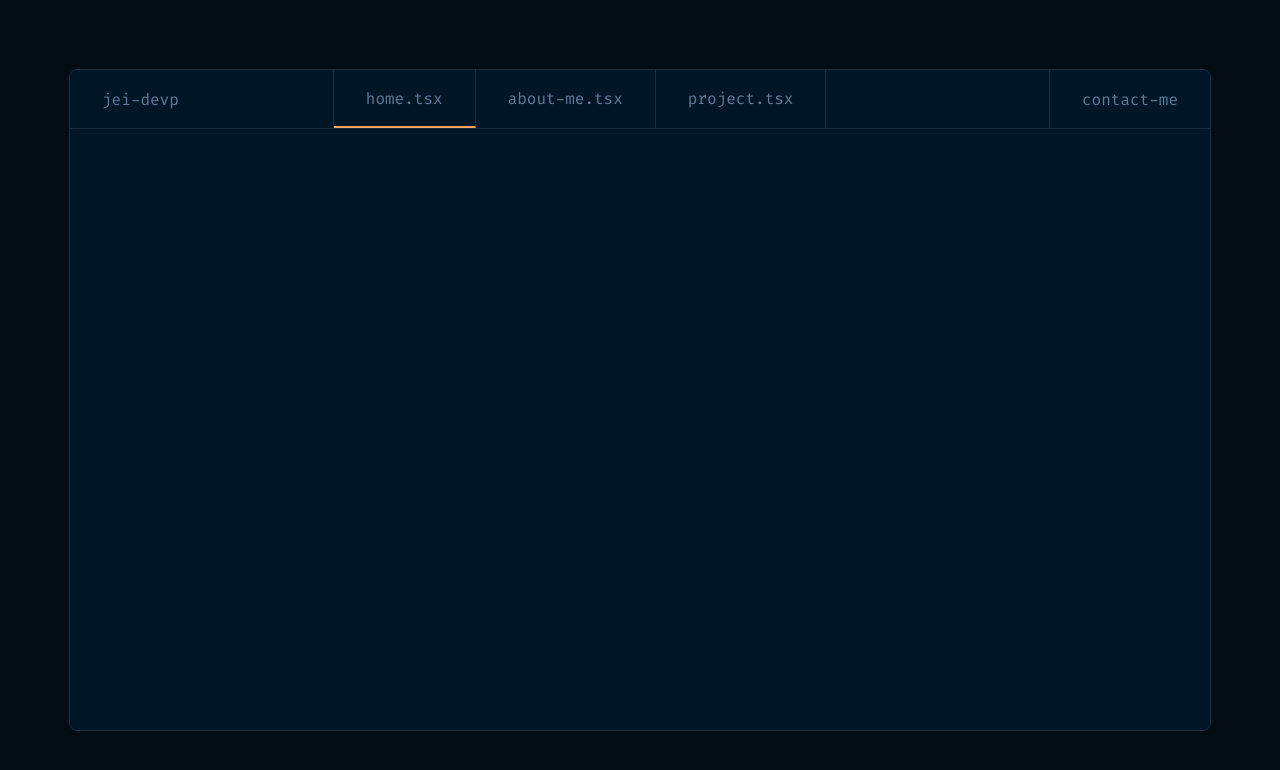
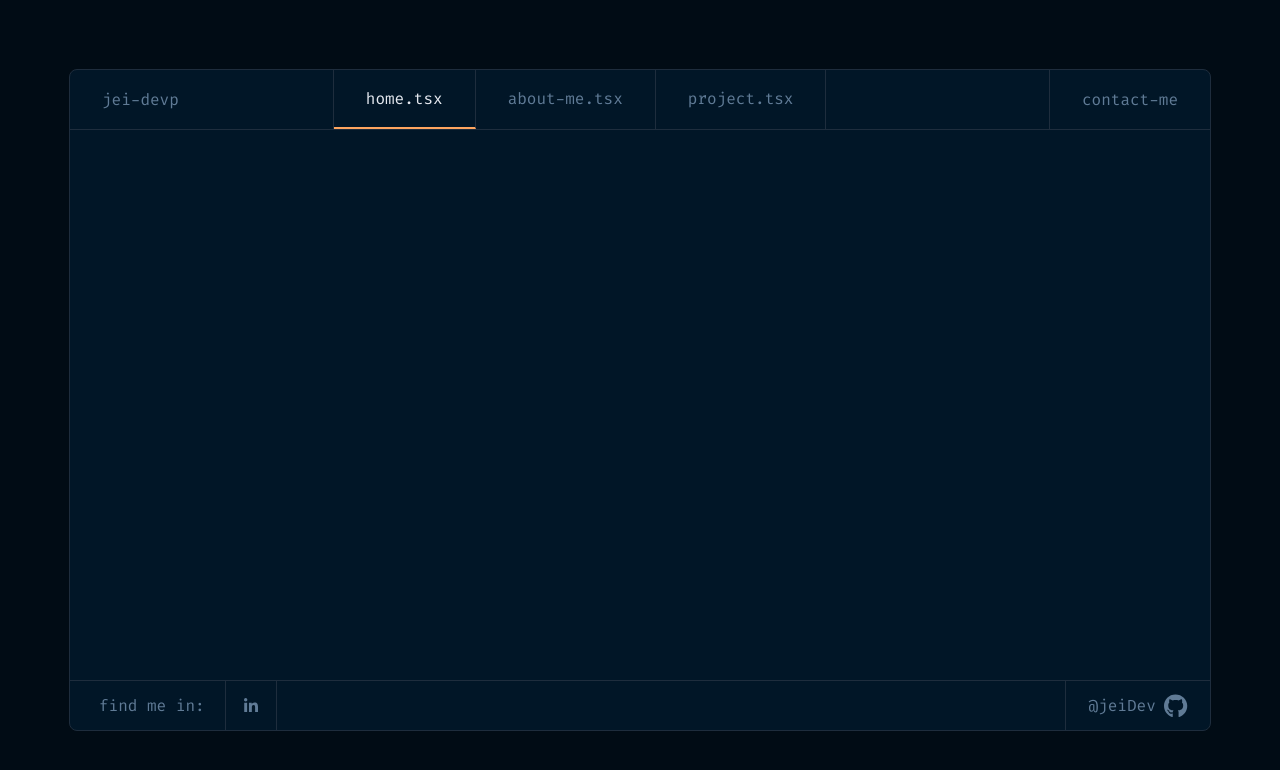
Before and after one commit to jeiDev/portfolio-v2, a Next.js app: page / in a window 1280 px wide. Shown: the top 770 px of the page. Built offline with nearby package versions, Linux system fonts and the light colour scheme.

Commit message:
completed design footer

```diff
--- a/package.json
+++ b/package.json
@@ -9,6 +9,9 @@
     "lint": "next lint"
   },
   "dependencies": {
+    "@fortawesome/fontawesome-svg-core": "^6.2.1",
+    "@fortawesome/free-brands-svg-icons": "^6.2.1",
+    "@fortawesome/react-fontawesome": "^0.2.0",
     "@next/font": "13.1.6",
     "@types/node": "18.11.18",
     "@types/react": "18.0.27",
--- a/src/components/layout/footer.tsx
+++ b/src/components/layout/footer.tsx
@@ -1,10 +1,35 @@
+import { FontAwesomeIcon } from "@fortawesome/react-fontawesome"
+import { faLinkedinIn, faGithub } from "@fortawesome/free-brands-svg-icons"
 import { FooterPropsI } from "./layout.interface"
+
+import style from "./layout.module.css"
+import Link from "next/link"
 
 const Footer = ({ }: FooterPropsI) => {
 
     return (
-        <footer>
-
+        <footer className={style.footer}>
+            <div className={style.start}>
+                <div className={style.fotterF}>
+                    <span>find me in:</span>
+                </div>
+                <div className={style.contentSocial}>
+                    <Link href="https://www.linkedin.com/in/jeidevp/" target="_blank">
+                        <div className={style.boxSocial}>
+                            <FontAwesomeIcon icon={faLinkedinIn} />
+                        </div>
+                    </Link>
+                </div>
+            </div>
+            <div className={style.center}></div>
+            <div>
+                <Link href="https://github.com/jeiDev" target="_blank">
+                    <div className={style.boxEnd}>
+                        <span>@jeiDev</span>
+                        <FontAwesomeIcon icon={faGithub} className={style.socialIcon}/>
+                    </div>
+                </Link>
+            </div>
         </footer>
     )
 }
--- a/src/components/layout/index.tsx
+++ b/src/components/layout/index.tsx
@@ -11,7 +11,7 @@ const Layout = ({children, title}: LayoutPropsI) => {
         <div className={style.container}>
             <div className={style.box}>
                 <Header title={title}/>
-                <main>
+                <main className={style.main}>
                     {children}
                 </main>
                 <Footer />
--- a/src/components/layout/layout.module.css
+++ b/src/components/layout/layout.module.css
@@ -1,3 +1,6 @@
+/**********************************************************************
+** CONTAINER
+**********************************************************************/
 .container{
     background-color: var(--bg);
     height: 100vh;
@@ -11,11 +14,19 @@
     flex: 1 1 auto ;
     border-radius: 8px;
     border: 1px solid var(--stroke);
+    display: flex;
+    flex-direction: column;
 }
+
+/**********************************************************************
+** HEADER
+**********************************************************************/
 
 .header{
     display: flex;
     border-bottom: 1px solid var(--stroke);
+    max-height: 60px;
+    min-height: 60px;
 }
 
 .boxNav{
@@ -47,4 +58,79 @@
 
 .ulNav{
     display: flex;
+    height: 100%;
 }
+
+
+/**********************************************************************
+** MAIN
+**********************************************************************/
+.main{
+    flex: 1 1 auto;
+}
+
+/**********************************************************************
+** FOOTER
+**********************************************************************/
+.footer{
+    display: flex;
+    border-top: 1px solid var(--stroke);
+    max-height: 50px;
+    min-height: 50px;
+    color: var(--color);
+}
+
+.footer>.start{
+    display: flex;
+    height: 100%;
+    align-items: center;
+}
+
+.fotterF{
+    border-right: 1px solid var(--stroke);
+    height: 100%;
+    display: flex;
+    align-items: center;
+    padding: 0 20px 0 29px;
+}
+
+.contentSocial{
+    height: 100%;
+}
+
+.boxSocial{
+    border-right: 1px solid var(--stroke);
+    height: 100%;
+    display: flex;
+    align-items: center;
+    padding: 0 18px;
+    cursor: pointer;
+    transition: all ease .2s;
+}
+
+.boxSocial:hover{
+    background-color: var(--color);
+    color: var(--bg-primary);
+}
+
+.footer>.center{
+    flex: 1 1 auto;
+}
+
+
+.footer .boxEnd{
+    border-left: 1px solid var(--stroke);
+    height: 100%;
+    padding: 0 23px;
+    display: flex;
+    align-items: center;
+    cursor: pointer;
+}
+
+.footer .boxEnd span{
+    margin-right: 8px;
+}
+
+.socialIcon{
+    font-size: 1.5em;
+}
--- a/src/components/link/Icon/index.tsx
+++ /dev/null
@@ -1,5 +0,0 @@
-const LinkIcon = () => {
-
-}
-
-export default LinkIcon
--- a/src/components/link/Text/link-text.module.css
+++ b/src/components/link/Text/link-text.module.css
@@ -17,3 +17,7 @@
 .button{
     color: var(--color);
 }
+
+.buttonBoxActive>.button{
+    color: var(--color-active);
+}
```
Also changed, not shown: 1 other file (tests, documents, lock files or other folders).
